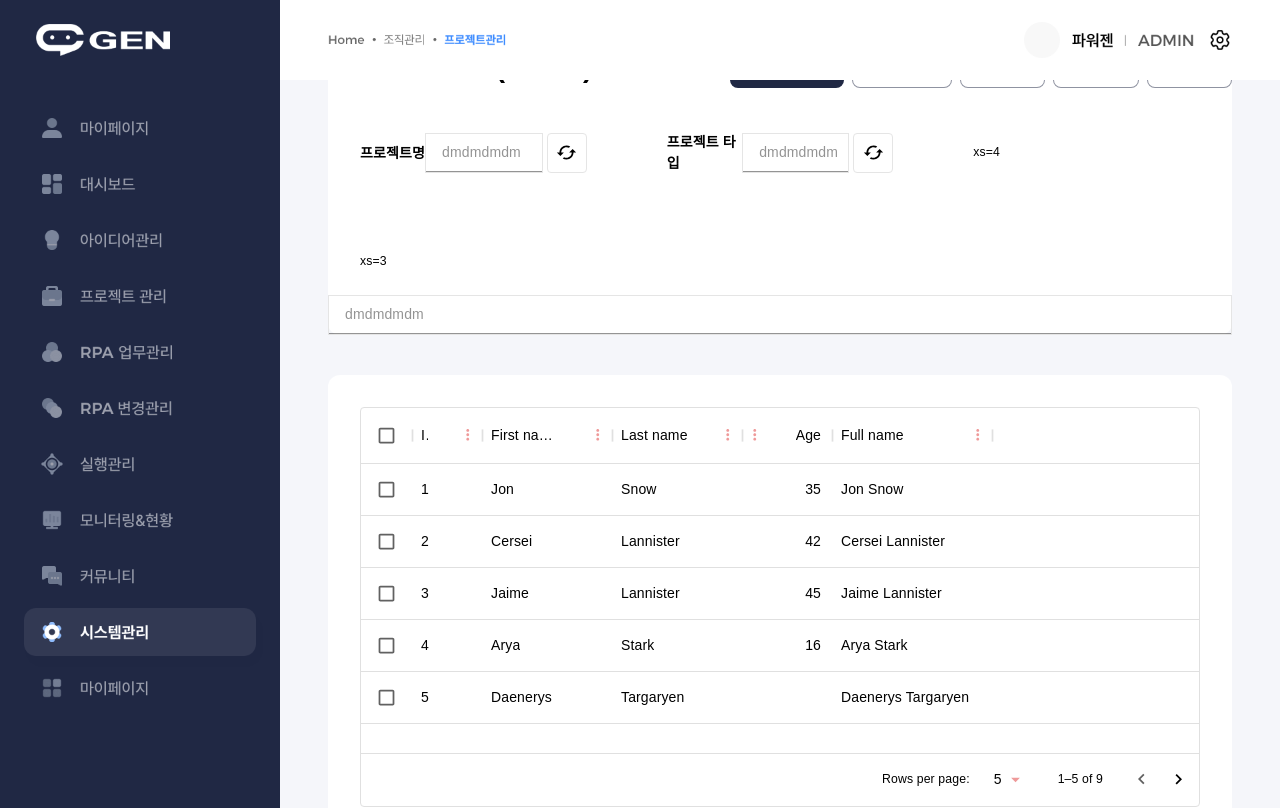
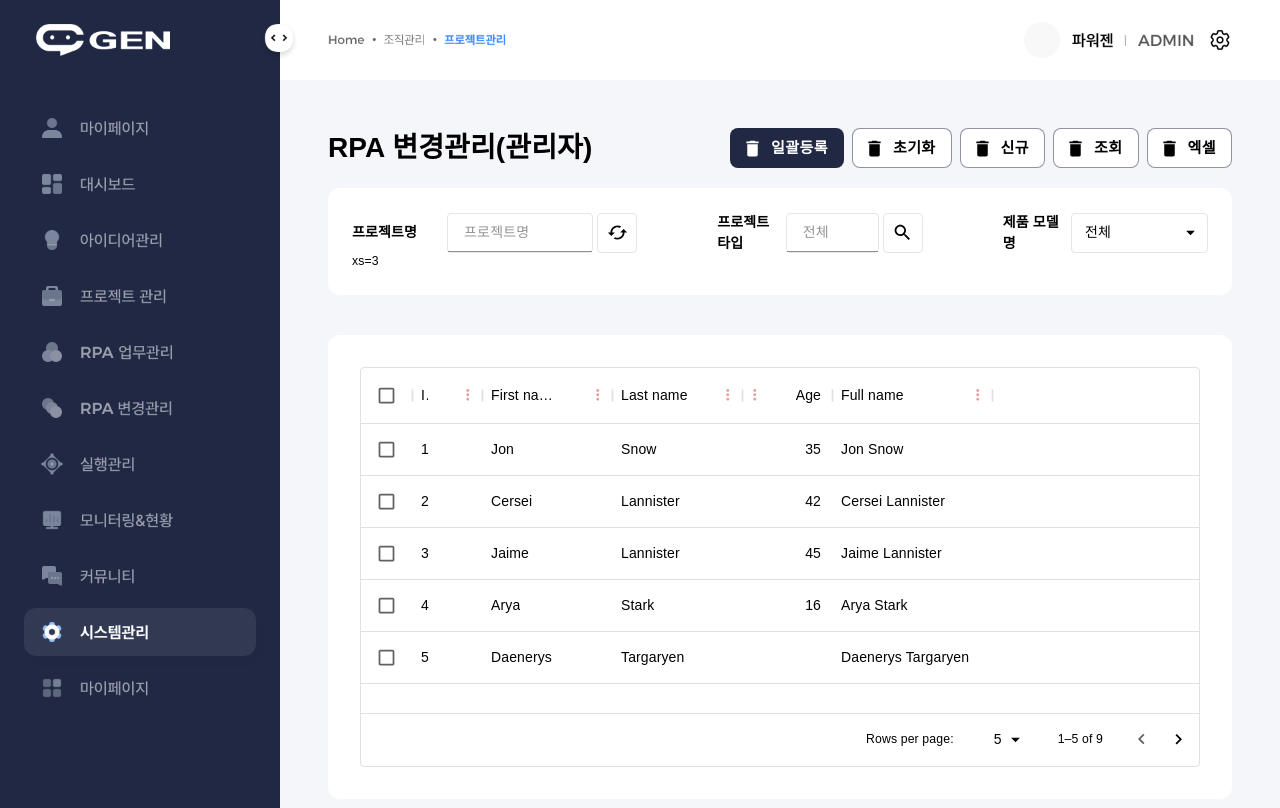
Before and after one commit to myommyo/power, a React (Create React App) app: page /sub01 in a window 1280 px wide. Shown: the top 808 px of the page. Built offline with nearby package versions, Linux system fonts and the light colour scheme.

Commit message:
테마가안대

```diff
--- a/src/App.css
+++ b/src/App.css
@@ -55,3 +55,40 @@
 .sideBar img {
   width: 100%;
 }
+.sideBar .imgD {
+  width: 46px;
+  height: 46px;
+  position: absolute;
+  right: -22px;
+  top: 18px;
+}
+
+.css-1dospef-MuiInputBase-root-MuiInput-root:before,
+.css-1dospef-MuiInputBase-root-MuiInput-root:after {
+  display: none;
+}
+
+.css-70jqto-MuiButtonBase-root-MuiIconButton-root:hover,
+.css-1io2xlw-MuiButtonBase-root-MuiButton-root:hover {
+  background-color: transparent !important;
+  border-color: #202844 !important;
+}
+
+.css-kd7p3a-MuiInputBase-root-MuiOutlinedInput-root-MuiSelect-root{
+  padding: 0 !important;
+}
+
+
+.MuiSelect-icon {
+  color: #000 !important;
+}
+
+
+.MuiOutlinedInput-notchedOutline {
+  border-width: 1px !important;
+  border-color: #e5e5e5 !important;
+}
+
+.Mui-focused .MuiOutlinedInput-notchedOutline {
+  border-color: #202844 !important;
+}
--- a/src/assets/js/Theme.js
+++ b/src/assets/js/Theme.js
@@ -6,7 +6,7 @@ import green from "@mui/material/colors/green";
 import grey from "@mui/material/colors/grey";
 import lightBlue from "@mui/material/colors/lightBlue";
 
-const theme = (mode) =>
+export const theme = (mode) =>
   createTheme({
     spacing: 4,
     palette: {
@@ -137,12 +137,31 @@ const theme = (mode) =>
       MuiInputBase : {
         defaultProps: {
           style: {
-
+            paddingLeft : 16,
+            height: 40,
           },
         }
       },
+      MuiSelect : {
+        styleOverrides: {
+          defaultProps: {
 
+            disableElevation: true,
+            style: {
+              boxShadow: 'none',
+              textTransform: 'none',
+
+              // borderRadius: '8px',
+              textAlign: "center",
+              fontWeight: 700,
+            },
+          }
+        },
+      },
     },
+
+
+
     typography: {
       sectionTitle: {
         fontSize: '28px',
--- a/src/components/SearchBox.js
+++ b/src/components/SearchBox.js
@@ -1,9 +1,16 @@
 import React from "react";
 import { styled } from '@mui/material/styles';
-import { Stack, Button, Typography, Grid, Paper, Input, InputBase, IconButton, TextField} from "@mui/material";
+import { Stack, Typography, Grid, Paper, IconButton, TextField} from "@mui/material";
 import CssBaseline from '@mui/material/CssBaseline';
+import InputLabel from '@mui/material/InputLabel';
+import MenuItem from '@mui/material/MenuItem';
+import FormHelperText from '@mui/material/FormHelperText';
+import FormControl from '@mui/material/FormControl';
+import Select from '@mui/material/Select';
+
 
 import CachedOutlinedIcon from '@mui/icons-material/CachedOutlined';
+import SearchIcon from '@mui/icons-material/Search';
 
 const ariaLabel = { 'aria-label': 'description' };
 
@@ -18,52 +25,42 @@ const Item = styled(Paper)(({ theme }) => ({
 const StyledTextField = styled(TextField, {
   name: "StyledTextField",
 })({
-  // width: '100%',
   "& .MuiInputBase-root": {
     paddingLeft : 16,
-
     height: 40,
     border: '1px solid #e5e5e5',
+    borderRadius : '4px',
 
   },
   "& .Mui-focused": {
-    borderColor : '#3f8cff'
+    borderColor : '#202844'
   },
 
 });
 
+
+
 const SearchBox = () => {
+  const [age, setAge] = React.useState('');
+
+  const handleChange = (event) => {
+    setAge(event.target.value);
+  };
   return (
     <>
     <CssBaseline />
-    <Grid container   alignItems='center' spacing={20} sx={{ py : 6, px : 8 }} >
+    <Grid container alignItems='center' sx={{m : 0 , p : 6}} >
       <Grid item xs={4}>
-        <Item>
-          <Stack direction="row" justifyContent="space-between" alignItems="center">
-            <Stack direction="row" alignItems="center" sx={{ flexShrink: 0 }}>
-              <Typography variant="searchLabel">프로젝트명</Typography>
-            </Stack>
-            <Stack direction="row" alignItems="center" sx={{ flexGrow: 1 }}>
-            <StyledTextField variant="standard" placeholder="dmdmdmdm" fullWidth />
-            <IconButton aria-label="delete" color="text" sx={{ ml: 1 , width: '40px', height : '40px', borderRadius: '4px', border: '1px solid #e5e5e5'}}>
-              <CachedOutlinedIcon fontSize="inherit" />
-            </IconButton>
-            </Stack>
-          </Stack>
-
-        </Item>
-      </Grid>
-      <Grid item xs={4}>
-        <Item>
+      <Item>
           <Grid container alignItems="center">
-            <Grid item xs={4} >
-              <Item><Typography variant="searchLabel">프로젝트 타입</Typography></Item>
+            <Grid item xs={4} sx={{ flexShrink: 0 }}>
+              <Item ><Typography variant="searchLabel">프로젝트명</Typography></Item>
             </Grid>
             <Grid item xs={8}>
               <Item>
                 <Stack direction="row">
-                <StyledTextField variant="standard" placeholder="dmdmdmdm" fullWidth />
-                <IconButton aria-label="delete" color="text" sx={{ ml: 1 , width: '40px', height : '40px', borderRadius: '4px', border: '1px solid #e5e5e5'}}>
+                <StyledTextField variant="standard" placeholder="프로젝트명" fullWidth />
+                <IconButton aria-label="Refresh" color="text" sx={{ ml: 1 , width: '40px', height : '40px', borderRadius: '4px', border: '1px solid #e5e5e5'}}>
                   <CachedOutlinedIcon fontSize="inherit" />
                 </IconButton>
                 </Stack>
@@ -73,7 +70,56 @@ const SearchBox = () => {
         </Item>
       </Grid>
       <Grid item xs={4}>
-        <Item>xs=4</Item>
+        <Item sx={{ pl : 20 }}>
+          <Grid container alignItems="center">
+            <Grid item xs={4} >
+              <Item><Typography variant="searchLabel">프로젝트 타입</Typography></Item>
+            </Grid>
+            <Grid item xs={8}>
+              <Item>
+                <Stack direction="row">
+                <StyledTextField variant="standard" placeholder="전체" fullWidth />
+                <IconButton aria-label="찾기" color="text" sx={{ ml: 1 , width: '40px', height : '40px', borderRadius: '4px', border: '1px solid #e5e5e5'}}>
+                  <SearchIcon fontSize="inherit" />
+                </IconButton>
+                </Stack>
+              </Item>
+            </Grid>
+          </Grid>
+        </Item>
+      </Grid>
+      <Grid item xs={4}>
+        <Item  sx={{ pl : 20 }}>
+          <Grid container alignItems="center">
+            <Grid item xs={4} >
+              <Item><Typography variant="searchLabel">제품 모델명</Typography></Item>
+            </Grid>
+            <Grid item xs={8}>
+              <Item>
+
+                <Stack direction="row">
+                <FormControl fullWidth>
+                  <Select
+                    fullWidth
+                    value={age}
+                    onChange={handleChange}
+                    displayEmpty
+                    variant="outlined"
+                  >
+                    <MenuItem value="">
+                      <em>전체</em>
+                    </MenuItem>
+                    <MenuItem value={10}>Ten</MenuItem>
+                    <MenuItem value={20}>Twenty</MenuItem>
+                    <MenuItem value={30}>Thirty</MenuItem>
+                  </Select>
+                  </FormControl>
+                </Stack>
+
+              </Item>
+            </Grid>
+          </Grid>
+        </Item>
       </Grid>
       <Grid item xs={3}>
         <Item>xs=3</Item>
--- a/src/components/SideBar.js
+++ b/src/components/SideBar.js
@@ -2,13 +2,17 @@ import React from "react";
 import Box from '@mui/material/Box';
 import { Link } from 'react-router-dom';
 import imgC from '../assets/images/temp_nav.png';
+import imgD from '../assets/images/btn_toggle.png';
 
 
 const SideBar = () => {
   return (
     <>
-      <div class="sideBar">
+      <div className="sideBar">
       <img src={imgC} alt="" />
+      <div className="imgD">
+        <img src={imgD} alt="" />
+      </div>
         <div>
           <Link to={'/'}>Home</Link> <br />
           <Link to={'/sub01'}>Sub01</Link>
--- a/src/pages/Sub01.js
+++ b/src/pages/Sub01.js
@@ -14,16 +14,11 @@ import './Sub01.css';
 const StyledTextField = styled(TextField, {
   name: "StyledTextField",
 })({
-  // width: '100%',
-  "& .MuiInputBase-root": {
-    paddingLeft : 16,
-
-    height: 40,
-    border: '1px solid #e5e5e5',
-
-  },
   "& .Mui-focused": {
     borderColor : '#3f8cff'
+  },
+  "& .MuiInputBase-input:before": {
+    display: 'none',
   },
 
 });
@@ -35,12 +30,13 @@ export default function Sub01() {
 
     <Stack direction="row">
       <SideBar />
-      <Box sx={{ p : 12, width: '100%', }}>
-        <ButtonTitle />
+      <Box sx={{ p : 12, width: '100%', mt : 20}}>
+        <div>
+          <ButtonTitle />
+        </div>
         <Paper sx={{ mt : 5 }}>
           <SearchBox />
-          <StyledTextField variant="standard" placeholder="dmdmdmdm" fullWidth />
-
+          {/* <StyledTextField variant="standard" placeholder="dmdmdmdm" fullWidth /> */}
         </Paper>
 
         <Paper sx={{ mt:10 , p:8 }}>
```
